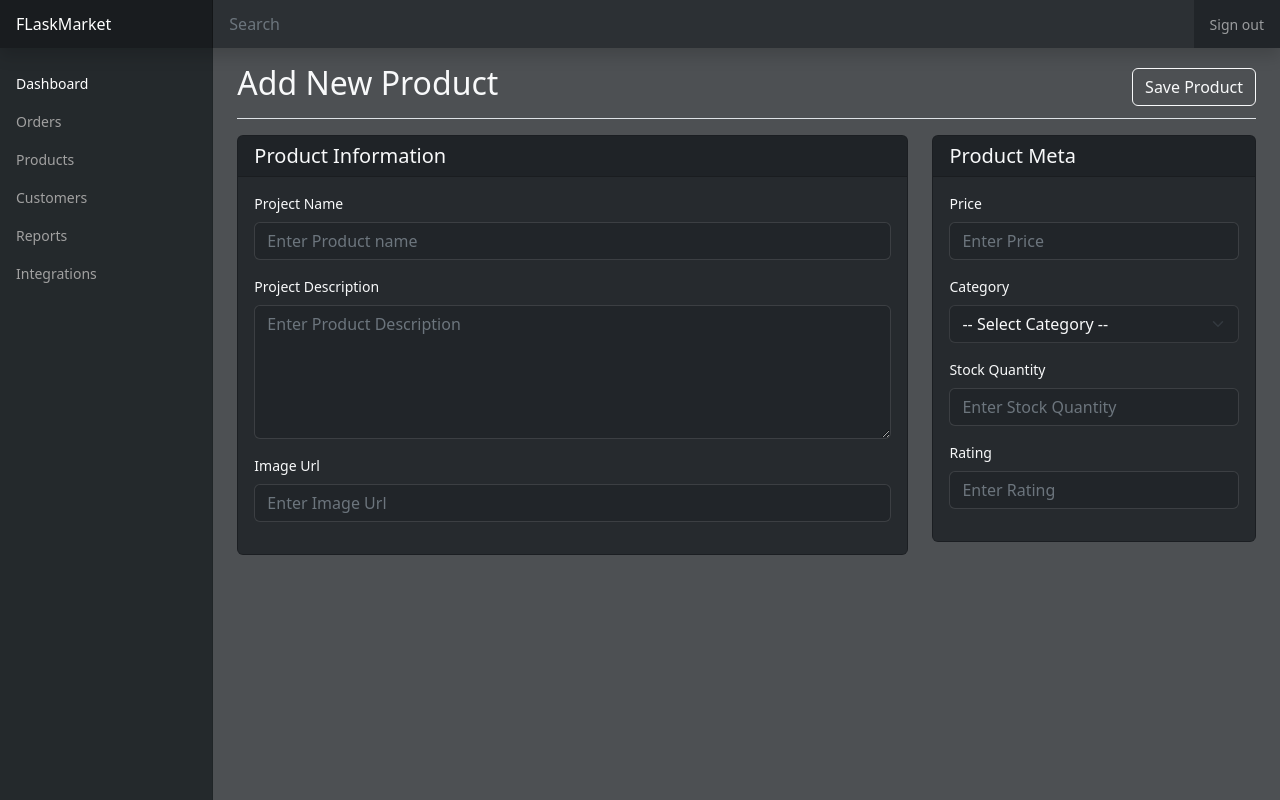
After one commit to ProMehedi/flaskMarket, a Flask app: page /admin/products/new/ in a window 1280 px wide. The commit adds this page. Run offline with Flask 2, Linux system fonts and the light colour scheme; a user stored in the database is signed in.

Commit message:
Create Dashboard & New-Product Form

```diff
--- a/website/auth.py
+++ b/website/auth.py
@@ -19,7 +19,7 @@ def login():
             if check_password_hash(user.password, password):
                 flash('Logged in successfully!', category='success')
                 login_user(user, remember=remember)
-                return redirect(url_for('views.user'))
+                return redirect(url_for('views.admin'))
             else:
                 flash('Incorrect password, try again.', category='error')
         else:
@@ -67,6 +67,6 @@ def register():
 
             flash('Account created successfully!', category='success')
             login_user(new_user, remember=remember)
-            return redirect(url_for('views.user'))
+            return redirect(url_for('views.admin'))
 
     return render_template("register.html")
--- /dev/null
+++ b/website/static/dashboard.css
@@ -0,0 +1,92 @@
+body {
+  font-size: 0.875rem;
+}
+
+.feather {
+  width: 16px;
+  height: 16px;
+}
+
+/*
+   * Sidebar
+   */
+
+.sidebar {
+  position: fixed;
+  top: 0;
+  /* rtl:raw:
+    right: 0;
+    */
+  bottom: 0;
+  /* rtl:remove */
+  left: 0;
+  z-index: 100; /* Behind the navbar */
+  padding: 48px 0 0; /* Height of navbar */
+  box-shadow: inset -1px 0 0 rgba(0, 0, 0, 0.1);
+}
+
+@media (max-width: 767.98px) {
+  .sidebar {
+    top: 5rem;
+  }
+}
+
+.sidebar-sticky {
+  height: calc(100vh - 48px);
+  overflow-x: hidden;
+  overflow-y: auto; /* Scrollable contents if viewport is shorter than content. */
+}
+
+.sidebar .nav-link {
+  font-weight: 500;
+  color: #a1a1a1;
+}
+
+.sidebar .nav-link .feather {
+  margin-right: 4px;
+  color: #727272;
+}
+
+.sidebar .nav-link.active {
+  color: #fff;
+}
+
+.sidebar .nav-link:hover .feather,
+.sidebar .nav-link.active .feather {
+  color: inherit;
+}
+
+.sidebar-heading {
+  font-size: 0.75rem;
+}
+
+/*
+   * Navbar
+   */
+
+.navbar-brand {
+  padding-top: 0.75rem;
+  padding-bottom: 0.75rem;
+  background-color: rgba(0, 0, 0, 0.25);
+  box-shadow: inset -1px 0 0 rgba(0, 0, 0, 0.25);
+}
+
+.navbar .navbar-toggler {
+  top: 0.25rem;
+  right: 1rem;
+}
+
+.navbar .form-control {
+  padding: 0.75rem 1rem;
+}
+
+.form-control-dark {
+  color: #fff;
+  background-color: rgba(255, 255, 255, 0.1);
+  border-color: rgba(255, 255, 255, 0.1);
+}
+
+.form-control-dark:focus {
+  border-color: transparent;
+  box-shadow: 0 0 0 3px rgba(255, 255, 255, 0.25);
+}
--- /dev/null
+++ b/website/templates/admin/base.html
@@ -0,0 +1,152 @@
+<!doctype html>
+<html lang="en">
+
+<head>
+    <meta charset="utf-8">
+    <meta name="viewport" content="width=device-width, initial-scale=1">
+    <title>
+        FLaskMarket - {% block title %}Build with Python & Flask{% endblock %}
+    </title>
+    <link href="https://cdn.jsdelivr.net/npm/bootstrap@5.2.2/dist/css/bootstrap.min.css" rel="stylesheet">
+    <link rel="stylesheet" href="{{ url_for('static', filename='dashboard.css') }}">
+    <style>
+        .bd-placeholder-img {
+            font-size: 1.125rem;
+            text-anchor: middle;
+            -webkit-user-select: none;
+            -moz-user-select: none;
+            user-select: none;
+        }
+
+        @media (min-width: 768px) {
+            .bd-placeholder-img-lg {
+                font-size: 3.5rem;
+            }
+        }
+
+        .b-example-divider {
+            height: 3rem;
+            background-color: rgba(0, 0, 0, .1);
+            border: solid rgba(0, 0, 0, .15);
+            border-width: 1px 0;
+            box-shadow: inset 0 .5em 1.5em rgba(0, 0, 0, .1), inset 0 .125em .5em rgba(0, 0, 0, .15);
+        }
+
+        .b-example-vr {
+            flex-shrink: 0;
+            width: 1.5rem;
+            height: 100vh;
+        }
+
+        .bi {
+            vertical-align: -.125em;
+            fill: currentColor;
+        }
+
+        .nav-scroller {
+            position: relative;
+            z-index: 2;
+            height: 2.75rem;
+            overflow-y: hidden;
+        }
+
+        .nav-scroller .nav {
+            display: flex;
+            flex-wrap: nowrap;
+            padding-bottom: 1rem;
+            margin-top: -1px;
+            overflow-x: auto;
+            text-align: center;
+            white-space: nowrap;
+            -webkit-overflow-scrolling: touch;
+        }
+    </style>
+</head>
+
+<body class="bg-dark text-light" style="--bs-bg-opacity: .8">
+    <header class="navbar navbar-dark sticky-top bg-dark flex-md-nowrap p-0 shadow">
+        <a class="navbar-brand col-md-3 col-lg-2 me-0 px-3 fs-6" href="#">FLaskMarket</a>
+        <button class="navbar-toggler position-absolute d-md-none collapsed" type="button" data-bs-toggle="collapse"
+            data-bs-target="#sidebarMenu" aria-controls="sidebarMenu" aria-expanded="false"
+            aria-label="Toggle navigation">
+            <span class="navbar-toggler-icon"></span>
+        </button>
+        <input class="form-control bg-light text-light w-100 rounded-0 border-0" type="text" placeholder="Search"
+            aria-label="Search" style="--bs-bg-opacity: .05">
+        <div class="navbar-nav">
+            <div class="nav-item text-nowrap">
+                <a class="nav-link px-3" href="/logout">Sign out</a>
+            </div>
+        </div>
+    </header>
+
+    <div class="container-fluid">
+        <div class="row">
+            <nav id="sidebarMenu" class="col-md-3 col-lg-2 d-md-block bg-dark navbar-light sidebar collapse"
+                style=" --bs-bg-opacity: .9">
+                <div class="position-sticky pt-3 sidebar-sticky">
+                    <ul class="nav flex-column">
+                        <li class="nav-item">
+                            <a class="nav-link active" aria-current="page" href="#">
+                                <span data-feather="home" class="align-text-bottom"></span>
+                                Dashboard
+                            </a>
+                        </li>
+                        <li class="nav-item">
+                            <a class="nav-link" href="#">
+                                <span data-feather="file" class="align-text-bottom"></span>
+                                Orders
+                            </a>
+                        </li>
+                        <li class="nav-item">
+                            <a class="nav-link" href="#">
+                                <span data-feather="shopping-cart" class="align-text-bottom"></span>
+                                Products
+                            </a>
+                        </li>
+                        <li class="nav-item">
+                            <a class="nav-link" href="#">
+                                <span data-feather="users" class="align-text-bottom"></span>
+                                Customers
+                            </a>
+                        </li>
+                        <li class="nav-item">
+                            <a class="nav-link" href="#">
+                                <span data-feather="bar-chart-2" class="align-text-bottom"></span>
+                                Reports
+                            </a>
+                        </li>
+                        <li class="nav-item">
+                            <a class="nav-link" href="#">
+                                <span data-feather="layers" class="align-text-bottom"></span>
+                                Integrations
+                            </a>
+                        </li>
+                    </ul>
+                </div>
+            </nav>
+
+            {% with messages = get_flashed_messages(with_categories=true) %}
+            {% if messages %}
+            {% for category, message in messages %}
+            <div class="alert alert-{{ 'danger' if category == 'error' else category }} alert-dismissible fade show mb-0"
+                role="alert">
+                {{ message }}
+                <button type="button" class="btn-close" data-bs-dismiss="alert" aria-label="Close"></button>
+            </div>
+            {% endfor %}
+            {% endif %}
+            {% endwith %}
+
+            <main class="col-md-9 ms-sm-auto col-lg-10 px-md-4">
+
+                {% block content %}{% endblock %}
+
+            </main>
+        </div>
+    </div>
+
+    <script src="https://cdn.jsdelivr.net/npm/bootstrap@5.2.2/dist/js/bootstrap.bundle.min.js"></script>
+</body>
+
+</html>
--- /dev/null
+++ b/website/templates/admin/new-product.html
@@ -0,0 +1,76 @@
+{% extends 'admin/base.html' %}
+{% block title %}{{ current_user.name }}{% endblock %}
+
+{% block content %}
+
+<div class="d-flex justify-content-between flex-wrap flex-md-nowrap align-items-center pt-3 pb-2 mb-3 border-bottom">
+    <h1 class="h2">Add New Product</h1>
+    <a href="#" class="btn btn-outline-light">
+        Save Product
+    </a>
+</div>
+
+<div class="row">
+    <div class="col-lg-8">
+        <div class="card bg-dark">
+            <div class="card-header">
+                <h5 class="card-title mb-0">Product Information</h5>
+            </div>
+            <div class="card-body bg-light" style="--bs-bg-opacity: .025">
+                <div class="mb-3">
+                    <label for="name" class="form-label">Project Name</label>
+                    <input type="text" name="name" id="name" class="form-control form-control-dark bg-dark text-light"
+                        placeholder="Enter Product name">
+                </div>
+                <div class="mb-3">
+                    <label for="description" class="form-label">Project Description</label>
+                    <textarea name="description" id="description"
+                        class="form-control form-control-dark bg-dark text-light" rows="5"
+                        placeholder="Enter Product Description"></textarea>
+                </div>
+                <div class="mb-3">
+                    <label for="image" class="form-label">Image Url</label>
+                    <input type="text" name="image" id="image" class="form-control form-control-dark bg-dark text-light"
+                        placeholder="Enter Image Url">
+                </div>
+            </div>
+        </div>
+    </div>
+
+    <div class="col-lg-4">
+        <div class="card bg-dark">
+            <div class="card-header">
+                <h5 class="card-title mb-0">Product Meta</h5>
+            </div>
+            <div class="card-body bg-light" style="--bs-bg-opacity: .025">
+                <div class="mb-3">
+                    <label for="price" class="form-label">Price</label>
+                    <input type="number" name="price" id="price"
+                        class="form-control form-control-dark bg-dark text-light" placeholder="Enter Price">
+                </div>
+                <div class="mb-3">
+                    <label for="cateogry" class="form-label">Category</label>
+                    <select id="cateogry" class="form-select form-control-dark bg-dark text-light">
+                        <option disabled selected>-- Select Category --</option>
+                        <option>On Hold</option>
+                        <option>Canceled</option>
+                        <option>Success</option>
+                    </select>
+                </div>
+                <div class="mb-3">
+                    <label for="stock" class="form-label">Stock Quantity</label>
+                    <input type="number" name="stock" id="stock"
+                        class="form-control form-control-dark bg-dark text-light" placeholder="Enter Stock Quantity">
+                </div>
+                <div class="mb-3">
+                    <label for="rating" class="form-label">Rating</label>
+                    <input type="number" name="rating" id="rating"
+                        class="form-control form-control-dark bg-dark text-light" placeholder="Enter Rating">
+                </div>
+            </div>
+        </div>
+    </div>
+</div>
+
+
+{% endblock %}
--- a/website/templates/base.html
+++ b/website/templates/base.html
@@ -32,7 +32,7 @@
                                 My Account
                             </a>
                             <ul class="dropdown-menu dropdown-menu-dark dropdown-menu-end">
-                                <li><a class="dropdown-item" href="#">{{ current_user.name }}</a></li>
+                                <li><a class="dropdown-item" href="/admin">{{ current_user.name }}</a></li>
                                 <li><a class="dropdown-item" href="/logout">Logout</a></li>
                             </ul>
                         </li>
--- a/website/views.py
+++ b/website/views.py
@@ -10,12 +10,24 @@ def home():
     return render_template("home.html")
 
 
-@views.route('/products')
+@views.route('/products/')
 def products():
     return render_template("products.html")
 
 
-@views.route('/user')
+@views.route('/admin/')
 @login_required
-def user():
-    return render_template("user.html")
+def admin():
+    return render_template("admin/index.html")
+
+
+@views.route('/admin/products/')
+@login_required
+def admin_products():
+    return render_template("admin/products.html")
+
+
+@views.route('admin/products/new/')
+@login_required
+def new_product():
+    return render_template("admin/new-product.html")
```
Also changed, not shown: website/templates/admin/index.html (renamed from website/templates/user.html, +6 -2 lines), website/templates/admin/products.html (added, +10 -0 lines).
